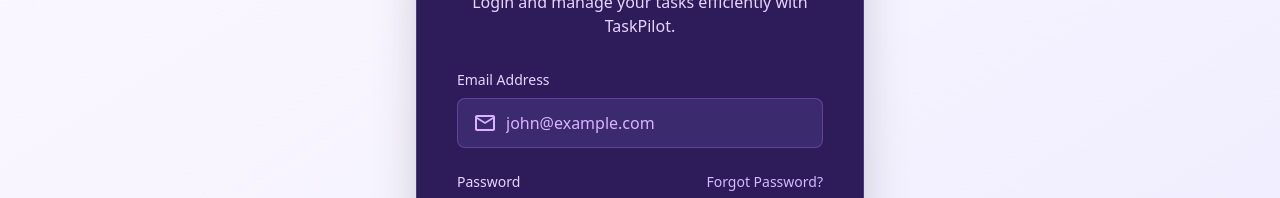
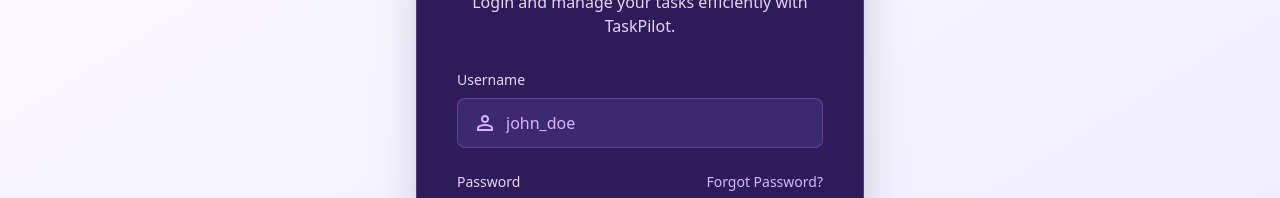
Before and after one commit to hiranya52/TaskPilot-Frontend, an Angular app: page /auth/login in a window 1280 px wide. Shown: the part 242-440 px from the top of the page. Built offline with nearby package versions, Linux system fonts and the light colour scheme.

Commit message:
feat: update log-in form to use username instead of email for user authentication

```diff
--- a/src/app/pages/log-in/log-in.html
+++ b/src/app/pages/log-in/log-in.html
@@ -28,18 +28,18 @@
       <!-- Form -->
       <form class="space-y-6" [formGroup]="userForm" (ngSubmit)="onSubmit()">
 
-        <!-- Email -->
+        <!-- Username -->
         <div>
-          <label for="email" class="block text-sm font-medium text-purple-200 mb-2">
-            Email Address
+          <label for="username" class="block text-sm font-medium text-purple-200 mb-2">
+            Username
           </label>
 
           <div class="relative">
             <span class="material-symbols-outlined absolute left-4 top-1/2 -translate-y-1/2 text-purple-300">
-              mail
+              person
             </span>
 
-            <input id="email" type="email" placeholder="john@example.com"
+            <input id="username" type="text" formControlName="username" placeholder="john_doe"
               class="w-full pl-12 pr-4 py-3 rounded-lg border border-purple-400/30 bg-[#3b2a6e] text-white placeholder:text-purple-300 focus:outline-none focus:ring-4 focus:ring-purple-500/20 focus:border-[#7c3aed]" />
           </div>
         </div>
```
